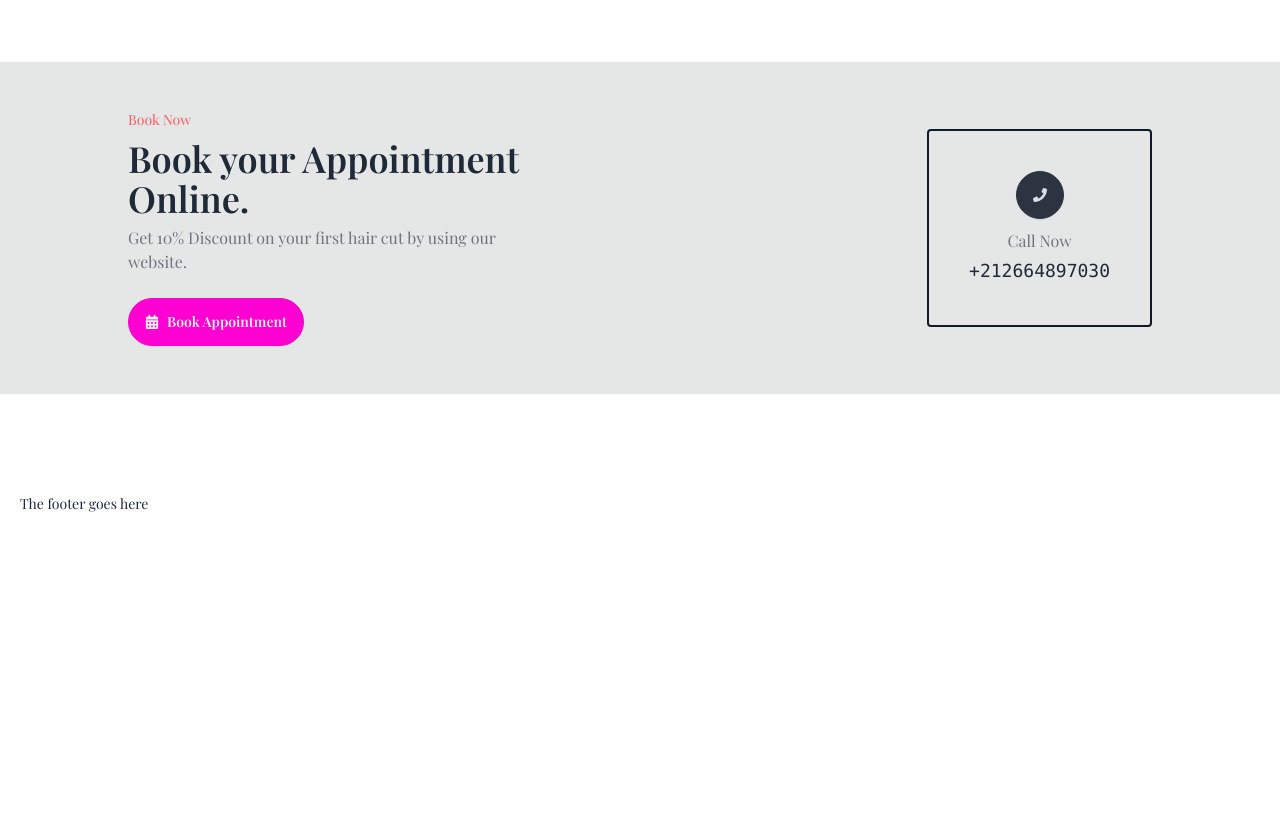
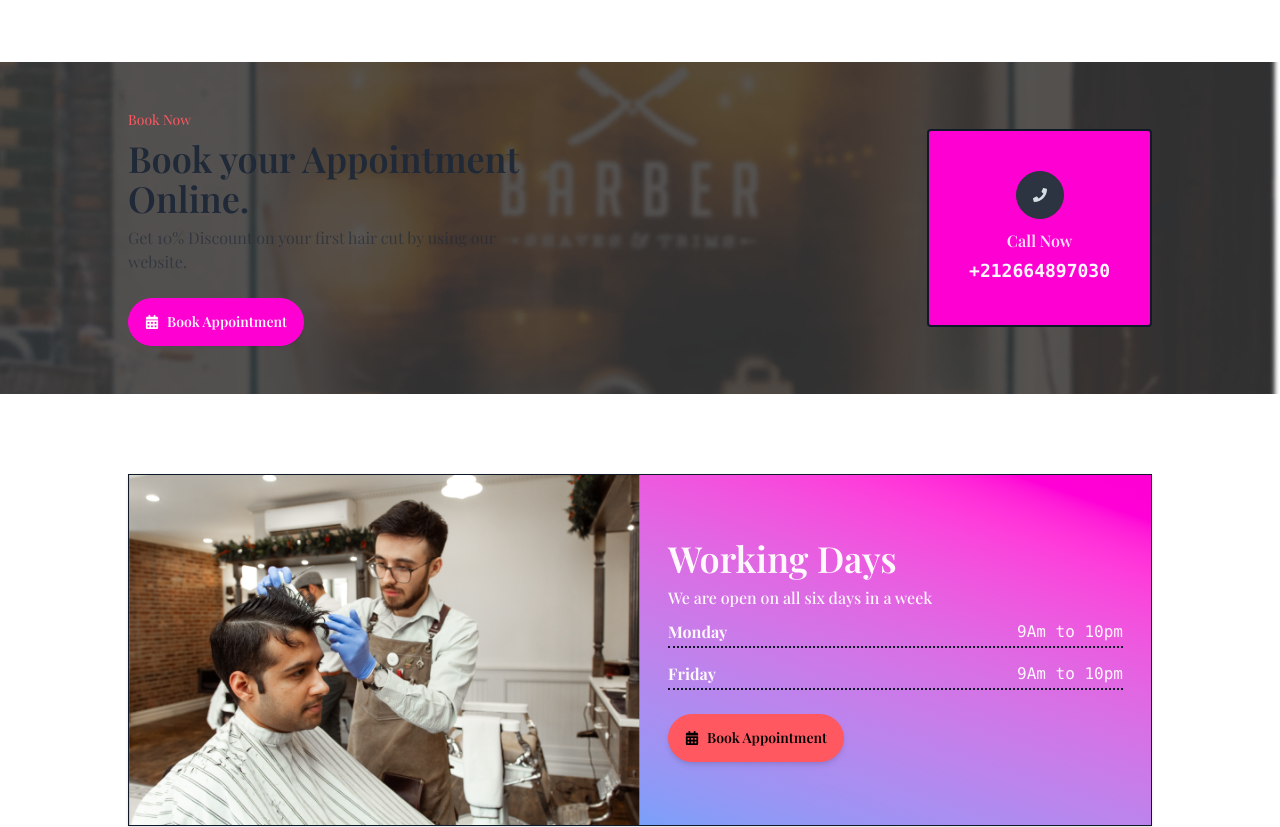
Before and after one commit to Bilalben23/barber_loading_page, a React (Vite) app: page / in a window 1280 px wide. Shown: the part 1360-2187 px from the top of the page. Before the commit the page ends 1894 px from the top, so only its background shows below. Built offline with nearby package versions, Linux system fonts and the light colour scheme; a web font is replaced by a local one.

Commit message:
finish the working days section and make it responsive

```diff
--- a/src/components/AboutUs.jsx
+++ b/src/components/AboutUs.jsx
@@ -13,7 +13,7 @@ export default function AboutUs() {
                 <h2 className='mb-2 text-sm text-error'>About us</h2>
                 <p className='mb-2 text-2xl font-semibold md:text-3xl lg:text-4xl'>Premium Haircut & Grooming Salon for Men</p>
                 <p className='mb-5 md:mb-10 opacity-60'>Let your hairdressers do their amazing job. Trim the hair to get your desired look. Book appointment with us for your favorite hair Styles!</p>
-                <Link to="#" className='rounded-full btn btn-secondary'>
+                <Link to="#" className='rounded-full shadow btn btn-secondary'>
                     Read More
                     <span className='btn btn-ghost btn-circle btn-sm'>
                         <FaChevronRight />
--- a/src/components/BookNow.jsx
+++ b/src/components/BookNow.jsx
@@ -6,8 +6,8 @@ import img5 from "../assets/img5.png"
 export default function BookNow() {
     return (
         <div
-            className='w-full py-12 mt-20 bg-base-300'
-            style={{ background: `url(${img5}) center center md:no-repeat`, backgroundSize: "cover" }}
+            className='w-full py-12 mt-20'
+            style={{ background: `url(${img5}) center center no-repeat`, backgroundSize: "cover" }}
         >
             <div className='flex w-[85%] items-center flex-col md:flex-row justify-between gap-x-12 md:w-[80%] mx-auto'>
                 <div>
@@ -19,15 +19,15 @@ export default function BookNow() {
                         Book Appointment
                     </Link>
                 </div>
-                <div className='w-full mt-8 transition border-2 border-gray-900 rounded hover:border-gray-300 md:w-auto md:mt-0 bg-base-300 md:tooltip md:tooltip-left' data-tip="Click To Call">
+                <div className='w-full mt-8 transition border-2 border-gray-900 rounded hover:border-gray-300 md:w-auto md:mt-0 bg-secondary text-secondary-content md:tooltip md:tooltip-left' data-tip="Click To Call">
                     <a href='tel:+212664897030' className='block w-full p-10'>
                         <div className='mx-auto mb-2.5 w-fit'>
                             <button type="button" className='btn btn-circle btn-neutral'>
                                 <FaPhone />
                             </button>
                         </div>
-                        <p className='mb-1 text-center opacity-60'>Call Now</p>
-                        <p className='font-mono text-lg text-center'>+212664897030</p>
+                        <p className='mb-1 font-semibold text-center opacity-90'>Call Now</p>
+                        <p className='font-mono text-lg font-semibold text-center'>+212664897030</p>
                     </a>
                 </div>
             </div>
--- a/src/components/Hero.jsx
+++ b/src/components/Hero.jsx
@@ -18,11 +18,11 @@ export default function Hero() {
                     <p className='mb-3 text-2xl font-semibold md:text-3xl lg:text-4xl'>Best Hair Salon For A Professional Look</p>
                     <p className='opacity-60'>Choppers offers high performance customized facials to provide you with visible results.</p>
                     <div className='flex items-center justify-around mt-12 md:justify-start gap-x-14'>
-                        <button type="button" className='flex items-center rounded-full btn btn-secondary'>
+                        <button type="button" className='flex items-center rounded-full shadow btn btn-secondary'>
                             <FaCalendarCheck />
                             Book Now
                         </button>
-                        <button type="button" className='flex items-center rounded-full btn btn-outline btn-secondary'>
+                        <button type="button" className='flex items-center rounded-full shadow btn btn-outline btn-secondary'>
                             <BiListCheck size={30} />
                             All Services
                         </button>
--- /dev/null
+++ b/src/components/WorkingDays.jsx
@@ -0,0 +1,33 @@
+import React from 'react'
+import img6 from "../assets/img6.png"
+import { Link } from 'react-router-dom'
+import { FaCalendarAlt } from 'react-icons/fa'
+
+
+export default function WorkingDays() {
+    return (
+        <div className='mt-20 w-[95%] md:w-[80%] mx-auto flex bg-gradient-to-tr from-info to-secondary text-secondary-content flex-col md:flex-row border border-gray-900 shadow'>
+            <div className='w-full md:w-1/2'>
+                <img src={img6} alt="barber" className='w-full h-full' />
+            </div>
+            <div className='self-center w-full py-4 md:w-1/2 px-7'>
+                <h4 className='mb-2 text-2xl font-semibold md:text-3xl lg:text-4xl'>Working Days</h4>
+                <p className='mb-2 font-medium'>We are open on all six days in a week </p>
+                <div className='flex flex-col gap-y-3'>
+                    <div className='flex items-center justify-between py-0.5 border-b-2 border-gray-900 border-dotted'>
+                        <p className='font-bold'>Monday</p>
+                        <time className='font-mono'>9Am to 10pm</time>
+                    </div>
+                    <div className='flex items-center justify-between py-0.5 border-b-2 border-gray-900 border-dotted'>
+                        <p className='font-bold'>Friday</p>
+                        <time className='font-mono'>9Am to 10pm</time>
+                    </div>
+                </div>
+                <Link to="#" className='mt-6 rounded-full shadow-md btn btn-error'>
+                    <FaCalendarAlt />
+                    Book Appointment
+                </Link>
+            </div>
+        </div>
+    )
+}
--- a/src/pages/Home.jsx
+++ b/src/pages/Home.jsx
@@ -2,6 +2,7 @@ import React from 'react'
 import Hero from '../components/Hero'
 import AboutUs from '../components/AboutUs'
 import BookNow from '../components/BookNow'
+import WorkingDays from '../components/WorkingDays'
 
 export default function Home() {
     return (
@@ -10,6 +11,7 @@ export default function Home() {
             <main className='my-20'>
                 <AboutUs />
                 <BookNow />
+                <WorkingDays />
             </main>
         </>
     )
```
